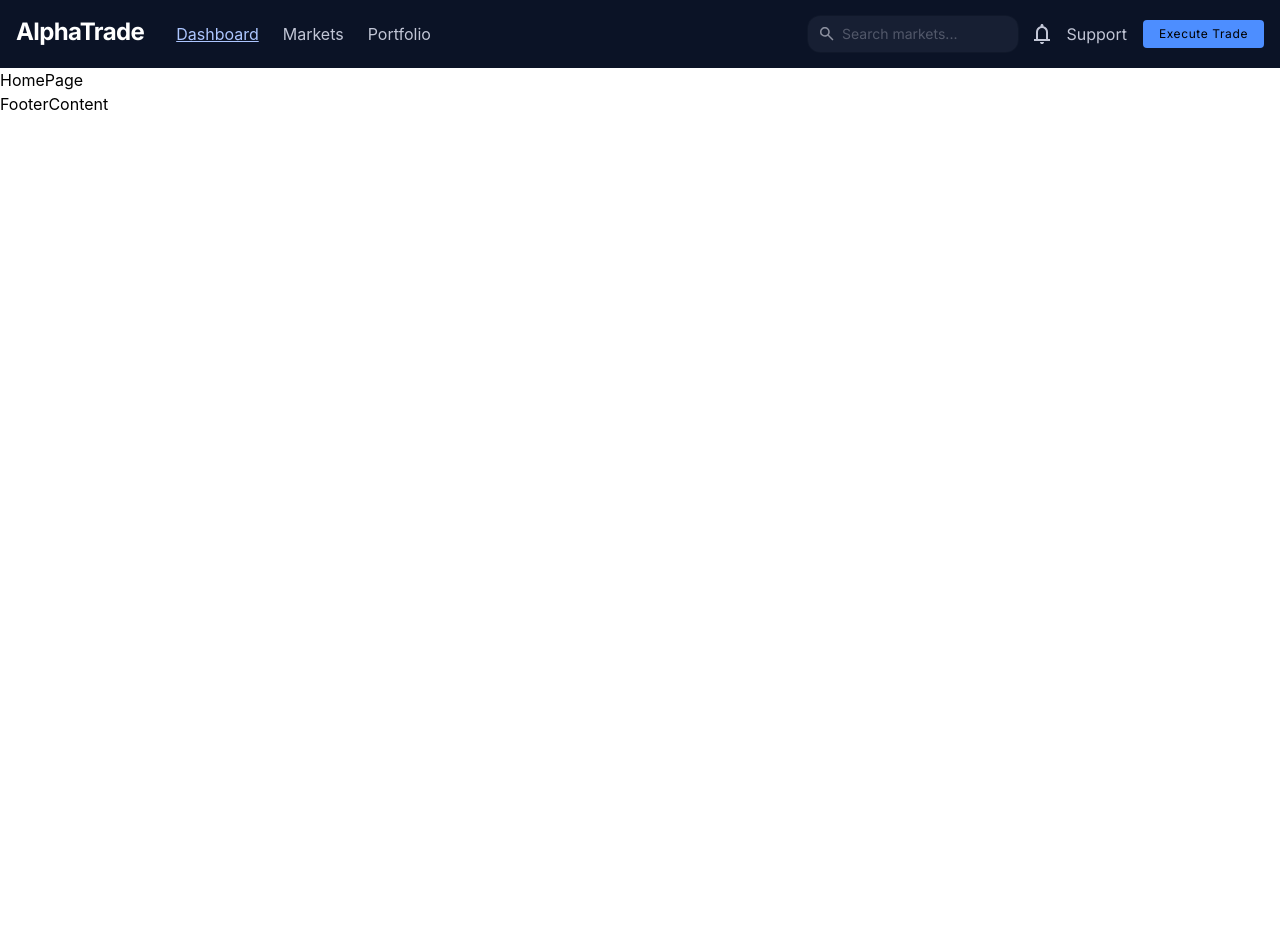
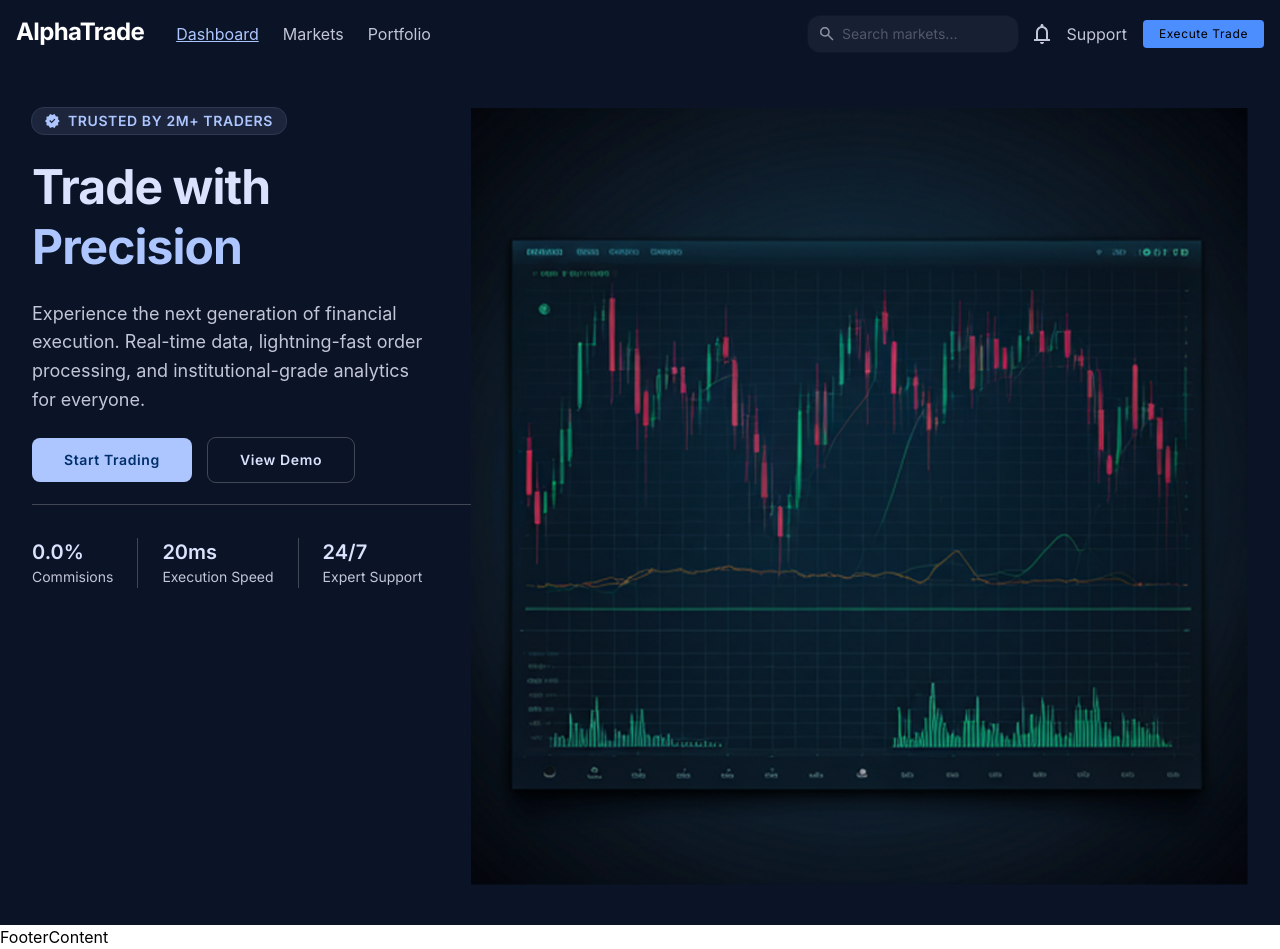
Before and after one commit to alizewulf/alphatrade-pro, a React (Vite) app: page /home in a window 1280 px wide. Before the commit the page ends 800 px from the top, so only its background shows below. Built offline with nearby package versions, Linux system fonts and the light colour scheme.

Commit message:
feat: WelcomePage hero container

```diff
--- a/src/app/AppRoutes.tsx
+++ b/src/app/AppRoutes.tsx
@@ -1,5 +1,5 @@
 import { BrowserRouter, Navigate, Route, Routes } from "react-router"
-import WelcomePage from "../pages/introPage/WelcomePage"
+import WelcomePage from "../pages/WelcomePage/WelcomePage"
 
 function AppRoutes() {
   return (
--- a/src/index.css
+++ b/src/index.css
@@ -9,4 +9,5 @@
     --color-navbutton: #4D8EFF;
     --color-headerButton: #C2C6D6;
     --color-appinput-bg: #171F33;
+    --color-bgcolor: #0B1326;
 }
--- /dev/null
+++ b/src/pages/WelcomePage/WelcomePage.tsx
@@ -0,0 +1,45 @@
+import heroIMG from "./assets/hero_img.png";
+import ConfirmedSVG from "./ui/ConfirmedSVG";
+import StatsList from "./ui/StatsList";
+import WelcomeButton from "./ui/WelcomeButton";
+
+function WelcomePage() {
+  return (
+    <>
+      <section className="bg-bgcolor flex justify-between py-10 px-8">
+        <div className="flex flex-col gap-[22.8px]">
+          <div className="flex gap-2 items-center w-fit text-[#ADC6FF] font-inter text-sm leading-3 tracking-[0.6px] font-semibold bg-[#ADC6FF]/10 outline outline-[#ADC6FF]/20 py-1.5 px-3.25 rounded-xl">
+            <ConfirmedSVG />
+            <span>TRUSTED BY 2M+ TRADERS</span>
+          </div>
+
+          <h1 className="font-bold font-inter text-5xl leading-15 tracking-[-0.96px] text-[#DAE2FD]">
+            Trade with <span className="text-[#ADC6FF]">Precision</span>
+          </h1>
+          <p className="w-100 text-headerButton text-lg leading-[28.8px]">
+            Experience the next generation of financial execution. Real-time
+            data, lightning-fast order processing, and institutional-grade
+            analytics for everyone.
+          </p>
+
+          <div className="flex gap-4">
+            <WelcomeButton variant="primary">Start Trading</WelcomeButton>
+            <WelcomeButton variant="secondary">View Demo</WelcomeButton>
+          </div>
+
+          <div className="flex gap-6 border-t border-[#424754] pt-8.25">
+            <StatsList title="0.0%" subtitle="Commisions"/>
+            <StatsList title="20ms" subtitle="Execution Speed" isCentral={true}/>
+            <StatsList title="24/7" subtitle="Expert Support"/>
+          </div>
+        </div>
+
+        <div className="w-2/3">
+          <img src={heroIMG} className="w-full object-fill" alt="hero image" />
+        </div>
+      </section>
+    </>
+  );
+}
+
+export default WelcomePage;
--- /dev/null
+++ b/src/pages/WelcomePage/ui/ConfirmedSVG.tsx
@@ -0,0 +1,18 @@
+function ConfirmedSVG() {
+  return (
+    <svg
+      width="15"
+      height="14"
+      viewBox="0 0 15 14"
+      fill="none"
+      xmlns="http://www.w3.org/2000/svg"
+    >
+      <path
+        d="M5.06667 14L3.8 11.8667L1.4 11.3333L1.63333 8.86667L0 7L1.63333 5.13333L1.4 2.66667L3.8 2.13333L5.06667 0L7.33333 0.966667L9.6 0L10.8667 2.13333L13.2667 2.66667L13.0333 5.13333L14.6667 7L13.0333 8.86667L13.2667 11.3333L10.8667 11.8667L9.6 14L7.33333 13.0333L5.06667 14ZM6.63333 9.36667L10.4 5.6L9.46667 4.63333L6.63333 7.46667L5.2 6.06667L4.26667 7L6.63333 9.36667Z"
+        fill="#ADC6FF"
+      />
+    </svg>
+  );
+}
+
+export default ConfirmedSVG;
--- /dev/null
+++ b/src/pages/WelcomePage/ui/StatsList.tsx
@@ -0,0 +1,16 @@
+type StatsListProps = {
+    title: string,
+    subtitle: string,
+    isCentral?: boolean
+}
+
+function StatsList({title, subtitle, isCentral}:StatsListProps) {
+  return (
+    <div className={`flex font-inter flex-col ${isCentral && "border-r border-l border-[#424754] px-6"}`}>
+        <span className="text-[#DAE2FD] text-xl leading-7 font-semibold">{title}</span>
+        <p className="text-headerButton text-sm leading-5.5 capitalize">{subtitle}</p>
+    </div>
+  )
+}
+
+export default StatsList
--- /dev/null
+++ b/src/pages/WelcomePage/ui/WelcomeButton.tsx
@@ -0,0 +1,18 @@
+import type { ReactNode } from "react";
+
+type WelcomeButtonProps = {
+  children: ReactNode;
+  variant: "primary" | "secondary";
+};
+
+function WelcomeButton({ children, variant }: WelcomeButtonProps) {
+  return (
+    <button
+      className={`py-4 px-8 font-inter text-sm leading-3 tracking-[0.6px] font-semibold rounded-lg cursor-pointer ${variant === "primary" ? "bg-[#ADC6FF] text-[#002E6A]" : "bg-transparent text-[#DAE2FD] outline outline-[#424754]"}`}
+    >
+      {children}
+    </button>
+  );
+}
+
+export default WelcomeButton;
--- a/src/pages/introPage/WelcomePage.tsx
+++ /dev/null
@@ -1,7 +0,0 @@
-function WelcomePage() {
-  return (
-    <div>HomePage</div>
-  )
-}
-
-export default WelcomePage
--- a/src/widgets/header/ui/HeaderContent.tsx
+++ b/src/widgets/header/ui/HeaderContent.tsx
@@ -4,7 +4,7 @@ import Bell from "../icons/Bell";
 
 function HeaderContent() {
   return (
-    <header className="bg-[#0B1326] p-4 flex justify-between">
+    <header className="bg-bgcolor p-4 flex justify-between">
       <div className="flex gap-8">
         <h3 className="font-inter text-white font-bold tracking-[-0.6px] leading-[31.2px] text-2xl select-none">
           AlphaTrade
```
Also changed, not shown: src/pages/WelcomePage/assets/hero_img.png (added).
